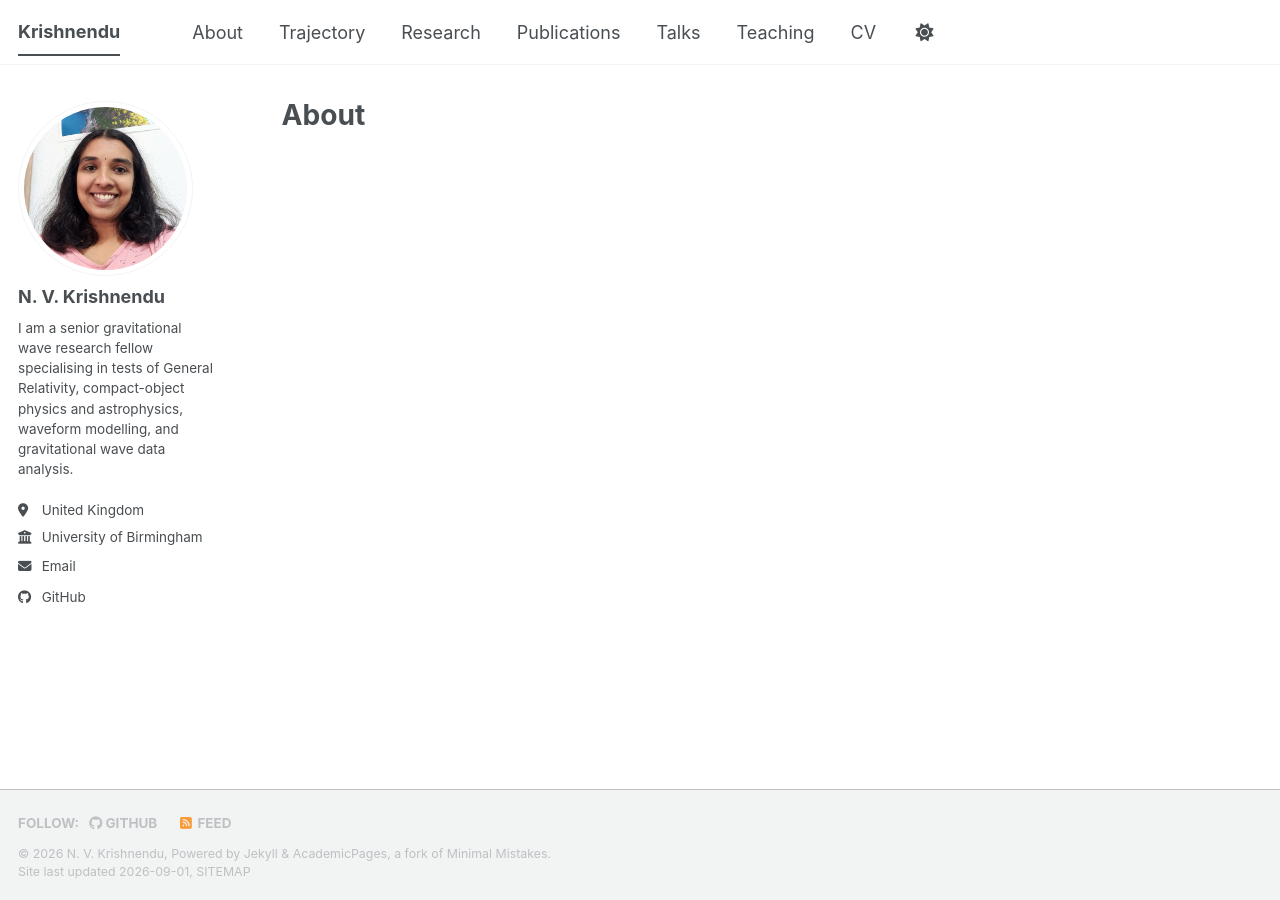
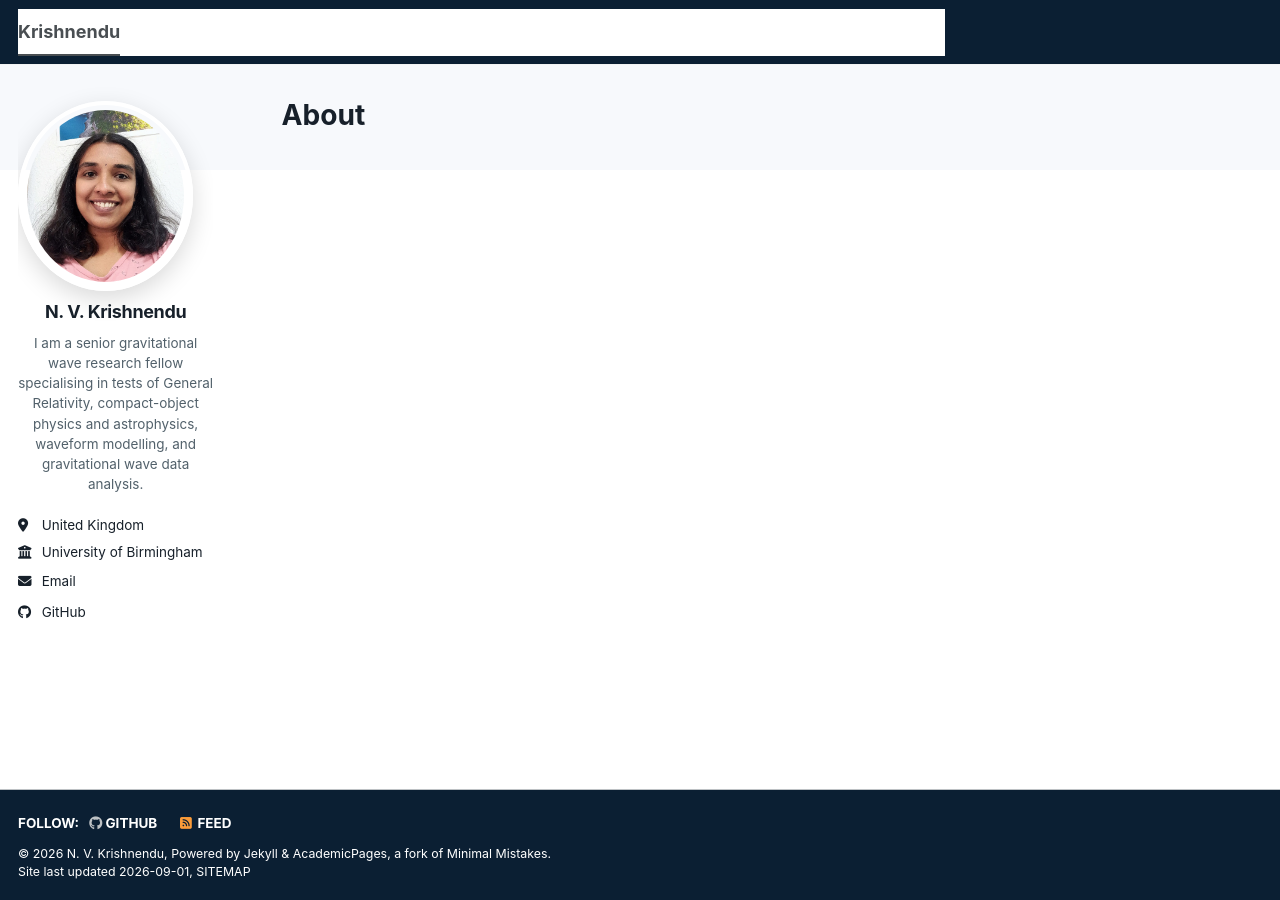
Before and after one commit to KrishnenduGit/nv-krishnendu, a Jekyll site: the page built from index.md, in a window 1280 px wide. Built offline with Jekyll 4.4.1, drawn with Linux system fonts in a browser that asks for light colours; a style sheet for code colours, icons or effects is not loaded.

Commit message:
Update main.scss

```diff
--- a/assets/css/main.scss
+++ b/assets/css/main.scss
@@ -37,3 +37,122 @@
     "layout/sidebar",
     "layout/json_cv"
 ;
+
+
+/* =========================================
+Krishnendu - Custom Theme
+========================================= */
+
+/* -----------------------------------------
+Overall page
+----------------------------------------- */
+
+body {
+background-color: #f7f9fc;
+color: #17202a;
+}
+
+/* -----------------------------------------
+Header / Navigation
+----------------------------------------- */
+
+.masthead {
+background-color: #0b1f33;
+}
+
+.greedy-nav {
+background-color: #0b1f33;
+}
+
+.greedy-nav a {
+color: #ffffff;
+font-weight: 500;
+transition: color 0.2s ease;
+}
+
+.greedy-nav a:hover {
+color: #56b4e9;
+}
+
+/* -----------------------------------------
+Links
+----------------------------------------- */
+
+a {
+color: #2a6f97;
+}
+
+a:hover {
+color: #174a68;
+}
+
+/* -----------------------------------------
+Profile / Sidebar
+----------------------------------------- */
+
+.author__content {
+text-align: center;
+}
+
+.author__name {
+font-weight: 700;
+letter-spacing: -0.02em;
+}
+
+.author__bio {
+color: #52616b;
+font-size: 0.95em;
+line-height: 1.6;
+}
+
+/* Profile photo */
+
+.author__avatar img {
+width: 190px;
+height: 190px;
+object-fit: cover;
+border-radius: 50%;
+border: 4px solid #ffffff;
+box-shadow: 0 8px 25px rgba(0, 0, 0, 0.15);
+}
+
+/* -----------------------------------------
+Main content
+----------------------------------------- */
+
+.page__content {
+font-size: 1rem;
+line-height: 1.75;
+}
+
+.page__content h1,
+.page__content h2,
+.page__content h3 {
+color: #0b1f33;
+font-weight: 700;
+}
+
+.page__content h2 {
+margin-top: 2em;
+margin-bottom: 0.8em;
+}
+
+/* -----------------------------------------
+Footer
+----------------------------------------- */
+
+.page__footer {
+background-color: #0b1f33;
+color: #ffffff;
+}
+
+/* -----------------------------------------
+Responsive profile photo
+----------------------------------------- */
+
+@media (max-width: 768px) {
+.author__avatar img {
+width: 150px;
+height: 150px;
+}
+}
```
